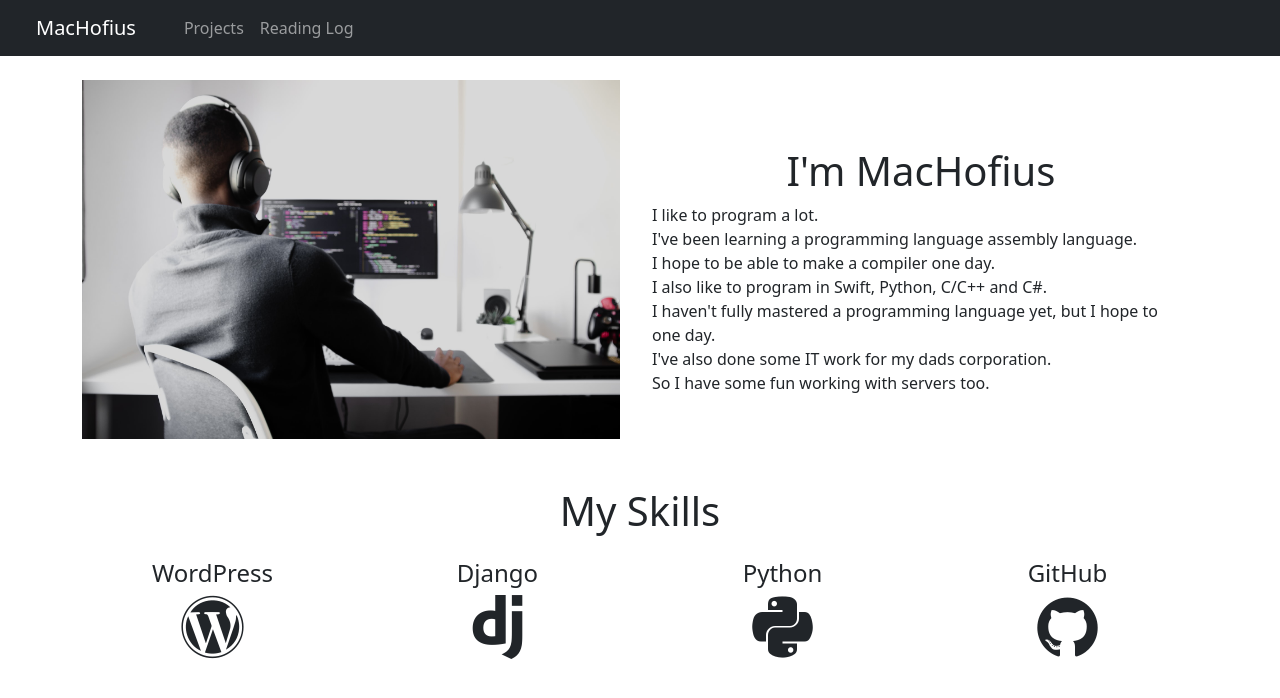
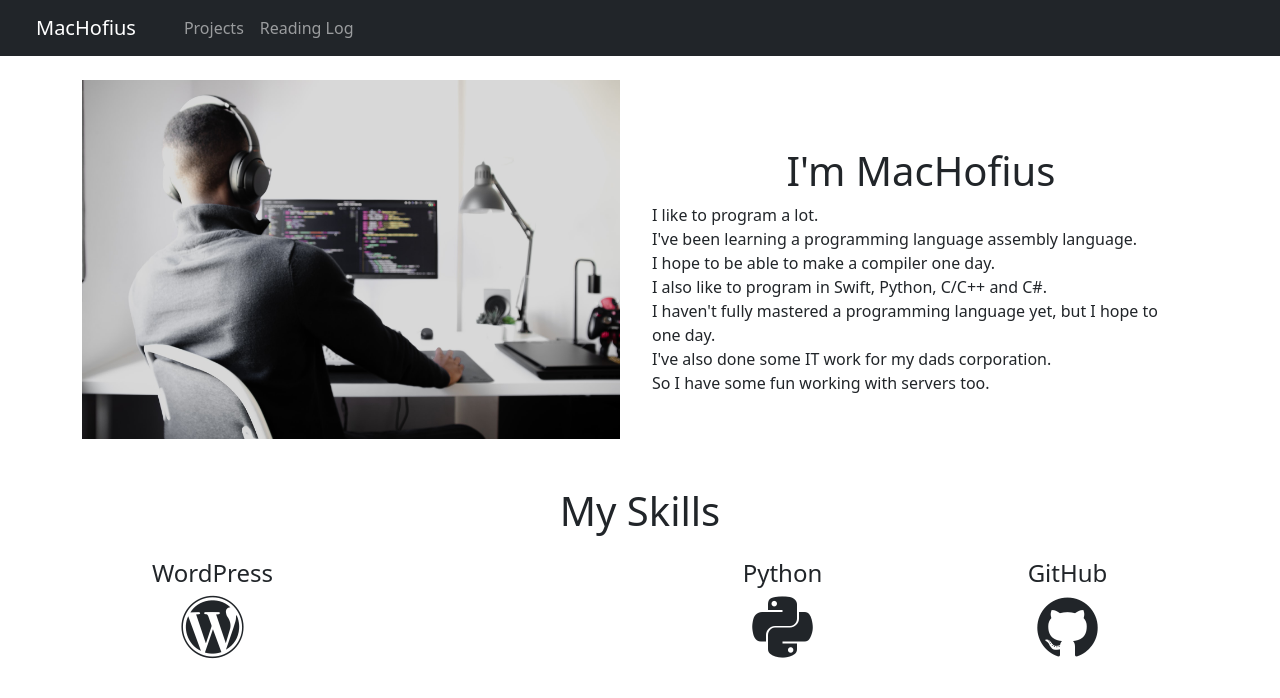
Before and after one commit to MacHofius/machofius.github.io, a plain HTML site: page index.html in a window 1280 px wide. Drawn offline with nearby package versions, Linux system fonts and the light colour scheme.

Commit message:
Removed Django

```diff
--- a/index.html
+++ b/index.html
@@ -75,8 +75,8 @@
                     </div>
                     <div class="col">
                         <div class="text-center">
-                            <h4>Django</h4>
-                            <i class="devicon-django-plain"></i>
+                            <!--<h4>Django</h4>
+                            <i class="devicon-django-plain"></i>-->
                         </div>
                     </div>
                     <div class="col">
```
